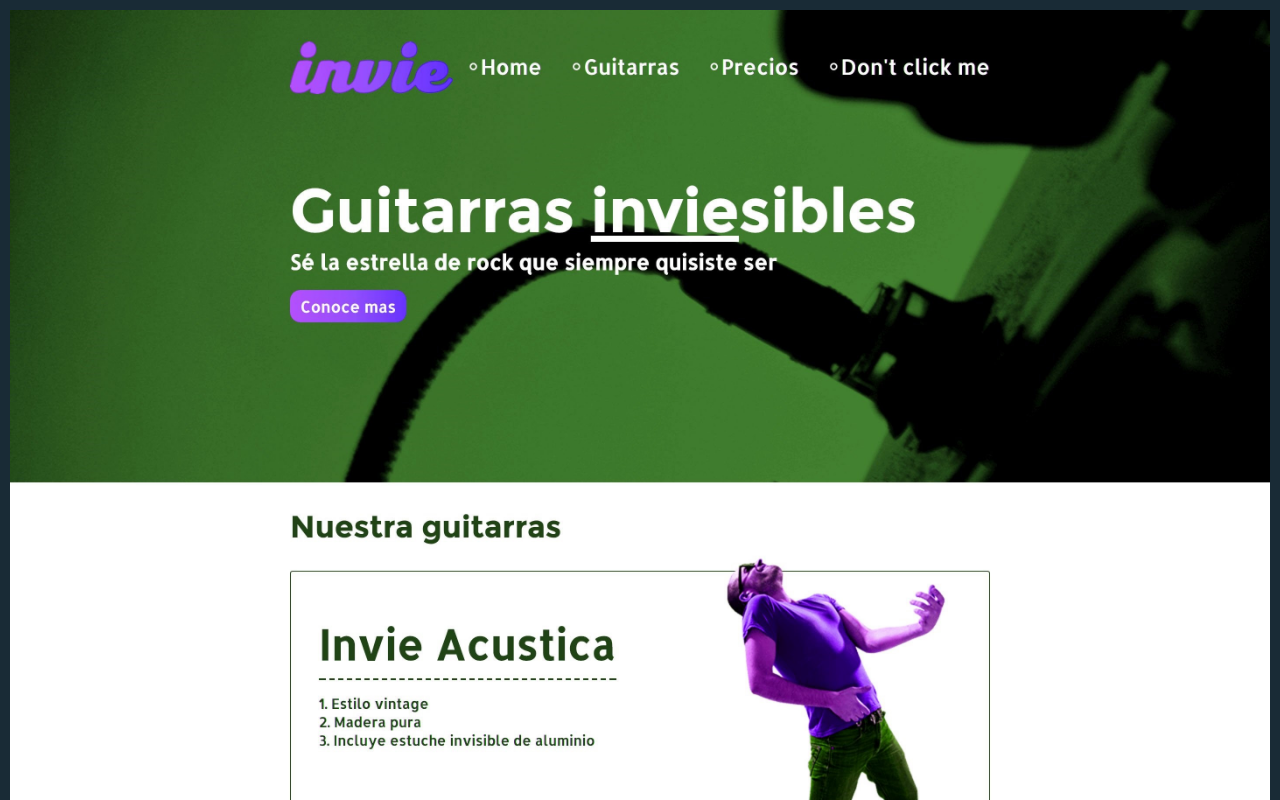
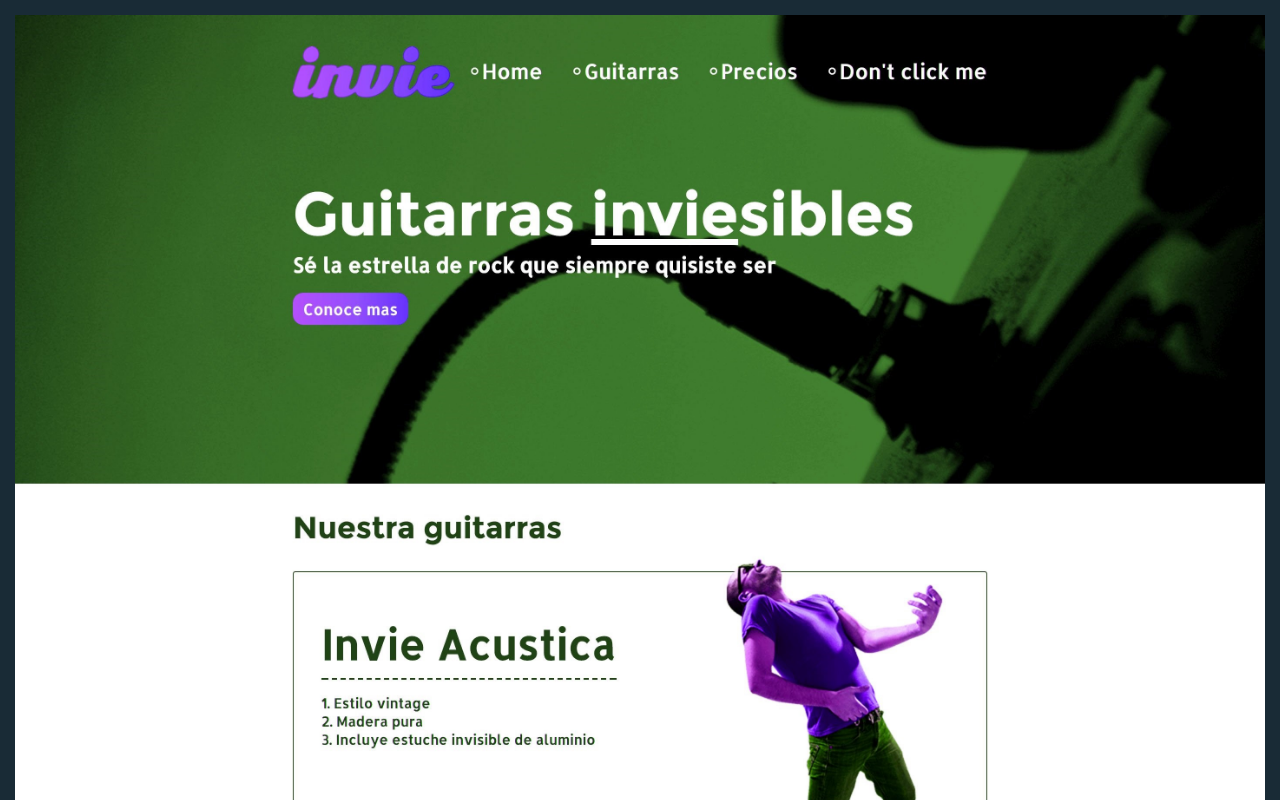
Before and after one commit to ssbaez/invie-prueba-git, a plain HTML site: page index.html in a window 1280 px wide. Shown: the top 800 px of the page. Drawn offline with Linux system fonts and the light colour scheme.

Commit message:
se corrige borde y se agrega registro

```diff
--- a/index.html
+++ b/index.html
@@ -6,7 +6,7 @@
 	<style media = "screen">
 		body {
 			margin: 0;
-			border: 10px solid #192b36;
+			border: 15px solid #192b36;
 		}
 		img {
 			max-width: 100%;
```
Also changed, not shown: registro.html (added).
